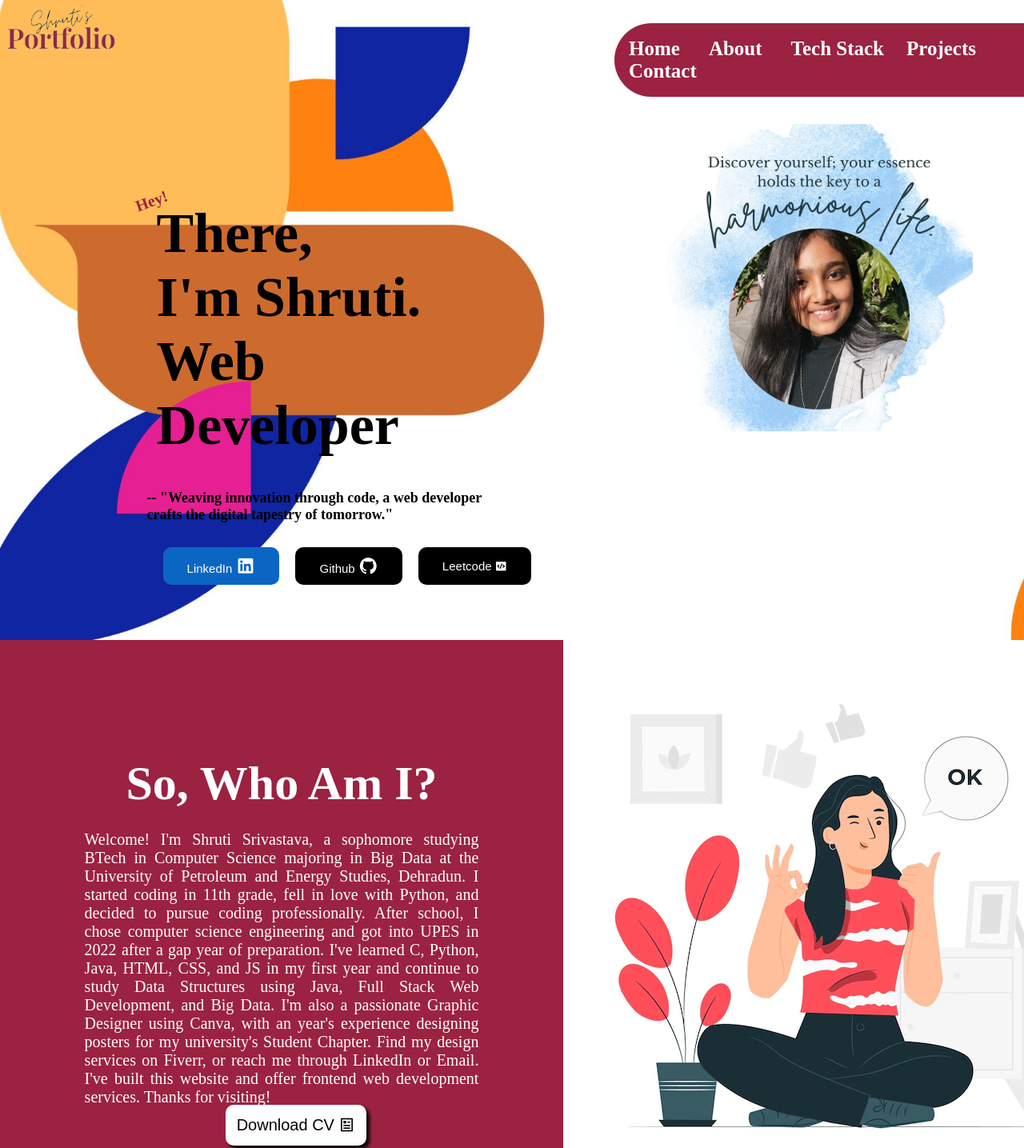
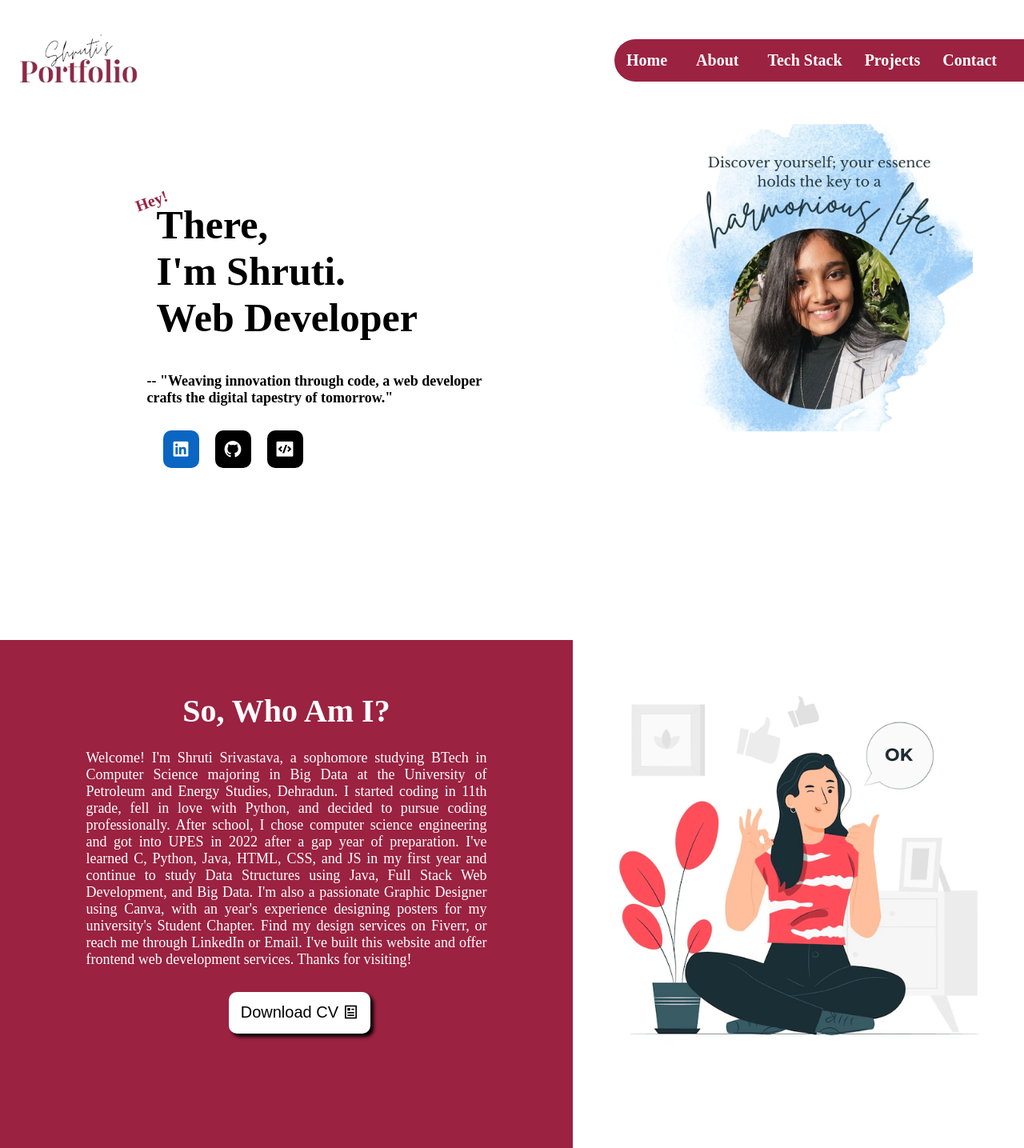
Before and after one commit to shru2811/Personal-Portfolio, a plain HTML site: page index.html in a window 1280 px wide. Shown: the top 1435 px of the page at 80% size. Drawn offline with nearby package versions, Linux system fonts and the light colour scheme.

Commit message:
Add files via upload

```diff
--- a/index.html
+++ b/index.html
@@ -6,7 +6,7 @@
     <meta name="viewport" content="width=device-width, initial-scale=1.0">
     <link href="https://cdn.jsdelivr.net/npm/remixicon@4.0.0/fonts/remixicon.css" rel="stylesheet" />
     <link rel="stylesheet" href="style.css">
-
+    <link rel="stylesheet" href="mediaQuerries.css">
     <title>Portfolio</title>
 </head>
 
@@ -15,12 +15,13 @@
         <div id="page">
             <div id="nav">
                 <img src="./logo.jpg">
+                <a href="#" id="nav-toggle"><i class="ri-menu-fold-line"></i></a>
                 <div id="center-nav">
-                    <a href="#page">Home</a> &nbsp; &nbsp;&nbsp;&nbsp;&nbsp;&nbsp;
-                    <a href="#page1">About</a> &nbsp; &nbsp;&nbsp;&nbsp;&nbsp;&nbsp;
-                    <a href="#page2">Tech Stack</a>&nbsp;&nbsp;&nbsp;&nbsp;&nbsp;&nbsp;
-                    <a href="#page3">Projects</a>&nbsp;&nbsp;&nbsp;&nbsp;&nbsp;&nbsp;
-                    <a href="#page4">Contact</a>
+                    <a href="#page" class="links">Home</a> &nbsp; &nbsp;&nbsp;&nbsp;&nbsp;&nbsp;
+                    <a href="#page1" class="links">About</a> &nbsp; &nbsp;&nbsp;&nbsp;&nbsp;&nbsp;
+                    <a href="#page2" class="links">Tech Stack</a>&nbsp;&nbsp;&nbsp;&nbsp;&nbsp;&nbsp;
+                    <a href="#page3" class="links">Projects</a>&nbsp;&nbsp;&nbsp;&nbsp;&nbsp;&nbsp;
+                    <a href="#page4" class="links">Contact</a>
                 </div>
             </div>
             <img src="./page.jpg" alt=" ">
@@ -35,13 +36,13 @@
                 </h4>
                 <div id="buttons">
                     <form action="https://www.linkedin.com/in/shru2003/" target="_blank">
-                        <button id="linkedIn">LinkedIn <i class="ri-linkedin-box-fill"></i></button>
+                        <button id="linkedIn"><span>LinkedIn</span> <i class="ri-linkedin-box-fill"></i></button>
                     </form>
                     <form action="https://github.com/shru2811" target="_blank">
-                        <button id="github">Github <i class="ri-github-fill"></i></button>
+                        <button id="github"><span>Github </span><i class="ri-github-fill"></i></button>
                     </form>
                     <form action="https://leetcode.com/leetcode_shruti/" target="_blank">
-                        <button id="leetcode">Leetcode <i class="ri-code-box-fill"></i></button>
+                        <button id="leetcode"><span>Leetcode</span> <i class="ri-code-box-fill"></i></button>
                     </form>
                 </div>
             </div>
--- /dev/null
+++ b/mediaQuerries.css
@@ -0,0 +1,50 @@
+@media screen and (max-width:1460px){
+    #center-nav>a{
+        font-size: 20px;
+    }
+    #center-nav{
+        padding: 15px;
+        width: 80%;
+    }
+    #page>#text>h1{
+        font-size: 50px;
+    }
+}
+@media  screen and (max-width:1280px) {
+    #text>#buttons>form>button>span{
+        display: none;
+    }
+    #text>#buttons>form>button{
+        padding: 10px;
+    }
+    #page1{
+    }
+    #page1>#left>.text{
+        top: 5%;
+        height: 55%;
+    }
+    #page1>#left>form>button{
+        margin-top:0px;
+    }
+    #page1>#right>img{
+        width: 500px;
+    }
+    #page1>#left>.text>h1{
+       font-size: 40px;
+    }
+    #page1>#left>.text>p{
+        font-size: 18px;
+     }
+}
+@media screen and (max-width:1180px) {
+    #page>#nav{
+       padding-right: 50px;
+    }
+    #nav-toggle{
+        display:contents;
+
+    }
+    #center-nav{
+        display: none;
+    }
+}
--- a/style.css
+++ b/style.css
@@ -22,10 +22,11 @@ html, body{
     height:100vh;
     width: 100vw;
     background-color: #fff;
-    background-image: url('./home.jpg');
+    /* background-image: url('./home.jpg'); */
     background-size: cover;
+
 }
-#page > img{
+#page >img{
     position: absolute;
     top: 5%;
     right: 5%;
@@ -35,27 +36,33 @@ html, body{
 }
 #page>#nav{
     position:absolute;
-    height: 8%;
+    height: 15%;
     width: 100%;
     z-index: 9;
     display: flex;
     align-items: center;
     justify-content: space-between;
+    padding-top: 30px;
+
+}
+#nav-toggle{
+    font-size: 50px;
+    color: #9B2241;
+    display: none;
+    position: relative;
 }
 #nav>img{
-    margin-top: 5px;
-    margin-left: 5px;
+    margin-left: 20px;
     position: static;
-    height: 100%;
+    height: 70px;
 }
 #center-nav{
     padding: 18px;
     border-bottom-left-radius: 50px;
     border-top-left-radius: 50px;
-
+    width: 70%;
     position:absolute;
-    left: 60%;
-    top: 45%;
+    left:60%;
     background-color: #9B2241;
 }
 #center-nav>a{
@@ -122,7 +129,7 @@ html, body{
 }
 #buttons>form>#leetcode{
     margin-left: 20px;
-    padding: 15px 30px;
+    padding: 11px 30px;
     border-radius: 10px;
     font-size: 15px;
     background-color: black;
@@ -130,7 +137,7 @@ html, body{
     border: none;
     transition: all 0.4s;
 }
-.ri-linkedin-box-fill, .ri-github-fill{
+.ri-linkedin-box-fill, .ri-github-fill, .ri-code-box-fill{
     font-size: 25px;
 }
 
@@ -196,7 +203,7 @@ html, body{
 #page1>#left>form>button{
     position: absolute;
     left: 40%;
-    margin-top: 3%;
+    margin-top: 10px;
     padding: 2%;
     background-color:white;
     color:black;
@@ -272,6 +279,7 @@ html, body{
     background-image: url('./projects.jpg');
     background-size: cover;
     display: flex;
+    flex-wrap: wrap;
     align-items: center;
     justify-content: space-between;
     padding: 5%;
```
